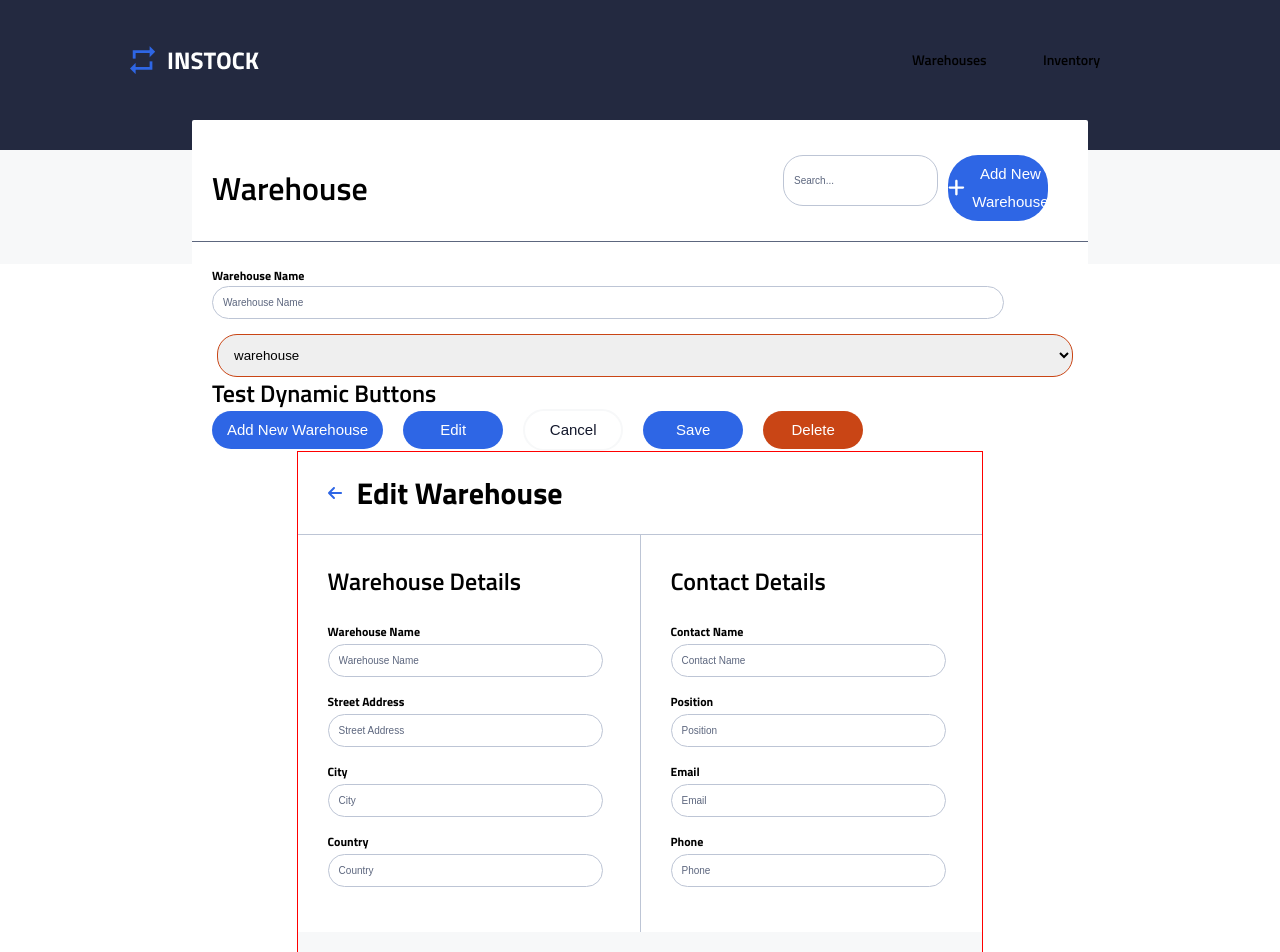
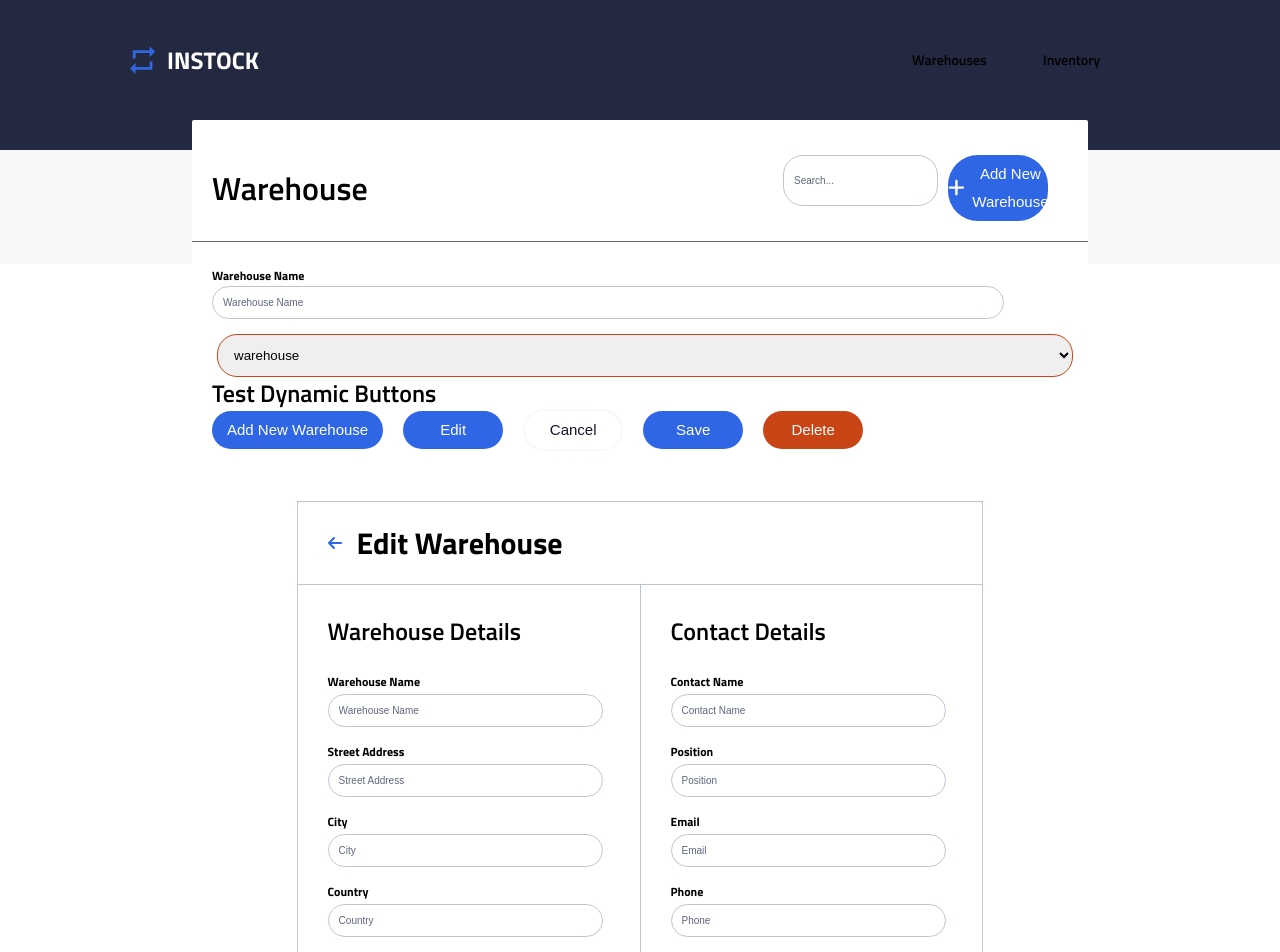
Before and after one commit to davidmaxxxy/instock-client, a React (Create React App) app: page /components in a window 1280 px wide. Shown: the top 952 px of the page. Built offline with nearby package versions, Linux system fonts and the light colour scheme.

Commit message:
feature/spf2-12: Updated the DynamicComponents to render the new EditWarehouse component

```diff
--- a/src/Components/DynamicForm/DynamicForm.css
+++ b/src/Components/DynamicForm/DynamicForm.css
@@ -4,12 +4,12 @@
   align-items: center;
   justify-content: center;
   border: 1px solid #bdc5d5;
-  border: 1px solid red;
 }
 @media screen and (min-width: 768px) {
   .dynamic-form {
     width: 80%;
     margin: 0 auto;
+    margin-top: 5rem;
   }
 }
 .dynamic-form__header-container {
--- a/src/Components/DynamicForm/DynamicForm.scss
+++ b/src/Components/DynamicForm/DynamicForm.scss
@@ -6,13 +6,12 @@
   flex-direction: column;
   align-items: center;
   justify-content: center;
-
   border: 1px solid $secondary-color-cloud;
-  border: 1px solid red;
 
   @include tablet {
     width: 80%;
     margin: 0 auto;
+    margin-top: 5rem;
   }
 
   &__header-container {
```
Also changed, not shown: 1 other file (tests, documents, lock files or other folders).
